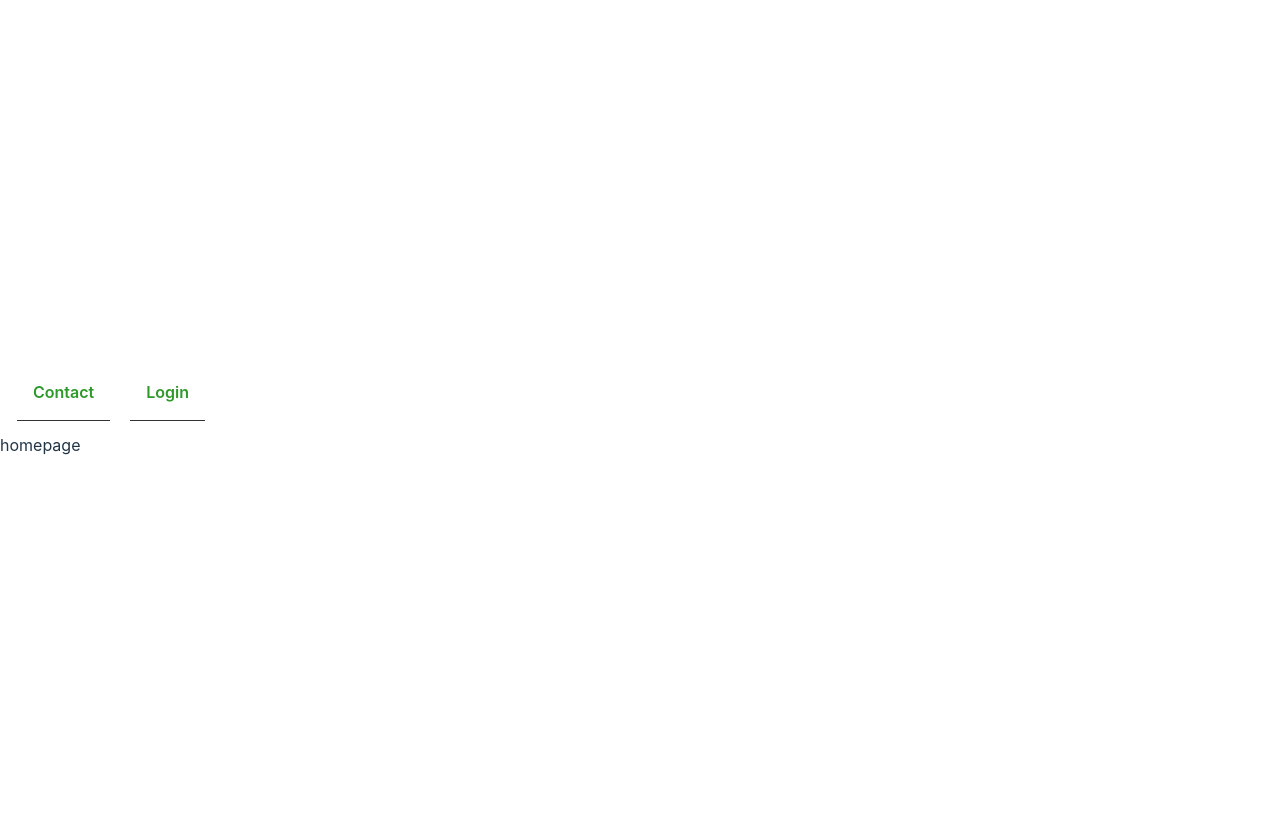
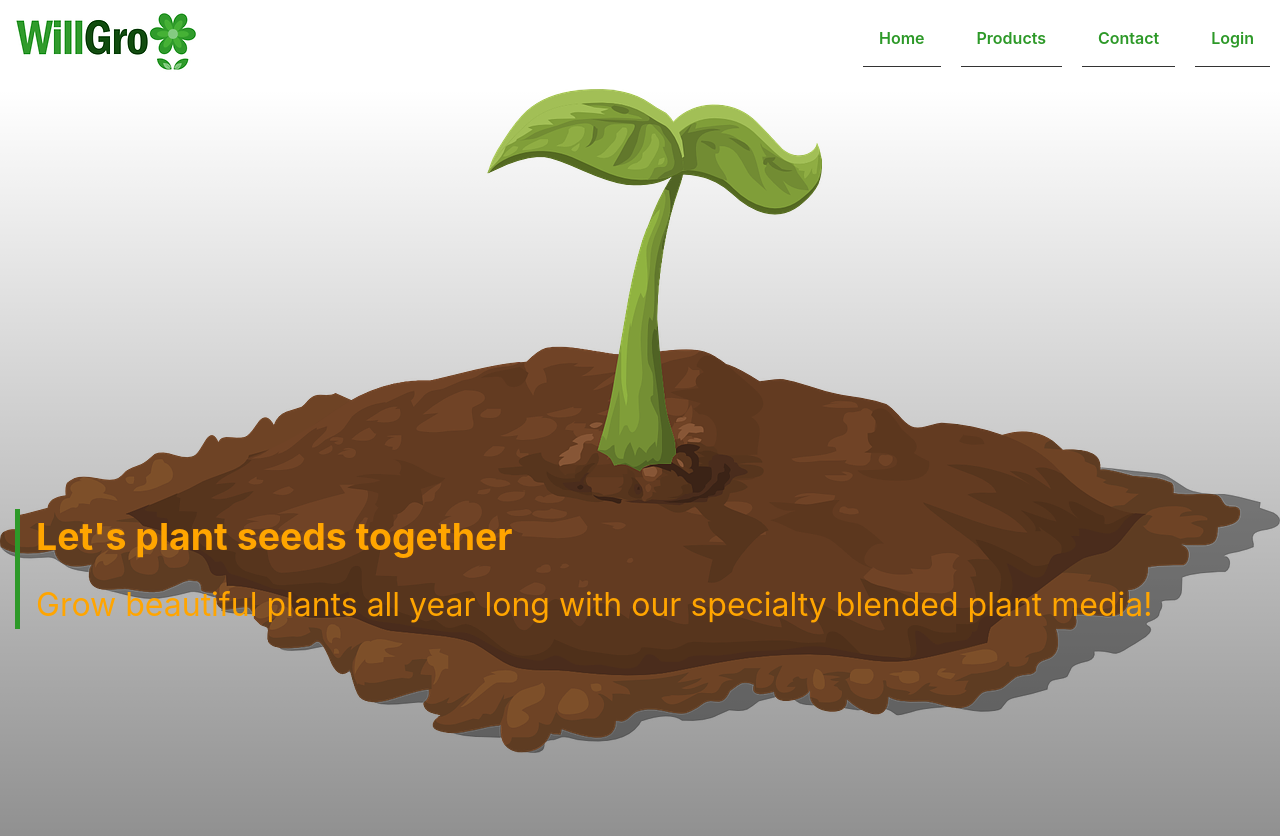
Before and after one commit to TomokiYoshizawa/willgro, a React (Vite) app in the folder client/willgro-client/: page / in a window 1280 px wide. Shown: the top 836 px of the page. Before the commit the page ends 800 px from the top, so only its background shows below. Built offline with nearby package versions, Linux system fonts and the light colour scheme.

Commit message:
add stroy component

```diff
--- a/client/willgro-client/src/App.jsx
+++ b/client/willgro-client/src/App.jsx
@@ -1,3 +1,4 @@
+/* eslint-disable no-unused-vars */
 import React from "react";
 import { BrowserRouter, Routes, Route } from "react-router-dom";
 
@@ -11,7 +12,9 @@ function App() {
     <BrowserRouter>
       <div className="app">
         <Header />
-        <HomePage />
+        <Routes>
+          <Route path="/" element={<HomePage />} />/
+        </Routes>
       </div>
     </BrowserRouter>
   );
--- a/client/willgro-client/src/components/Header/Header.jsx
+++ b/client/willgro-client/src/components/Header/Header.jsx
@@ -1,6 +1,6 @@
+/* eslint-disable no-unused-vars */
 import React, { useState } from "react";
 import willgroLogo from "../../assets/image/willgro.jpg";
-import LoginIcon from "@mui/icons-material/Login";
 
 import "./Header.scss";
 
@@ -24,22 +24,22 @@ function Header() {
             <div className="header__navigation--inner">
               <ul className="header__navigation--list">
                 <li className="header__navigation--item">
-                  <a href="#" className="header__navigation--link">
+                  <a href="/" className="header__navigation--link">
                     Home
                   </a>
                 </li>
                 <li className="header__navigation--item">
-                  <a href="#" className="header__navigation--link">
+                  <a href="/products" className="header__navigation--link">
                     Products
                   </a>
                 </li>
                 <li className="header__navigation--item">
-                  <a href="#" className="header__navigation--link">
+                  <a href="/contact" className="header__navigation--link">
                     Contact
                   </a>
                 </li>
                 <li className="header__navigation--item">
-                  <a href="#" className="header__navigation--link">
+                  <a href="login" className="header__navigation--link">
                     Login
                   </a>
                 </li>
--- a/client/willgro-client/src/components/Header/Header.scss
+++ b/client/willgro-client/src/components/Header/Header.scss
@@ -25,7 +25,7 @@
     top: 0;
     right: -250px;
     bottom: 0;
-    transition: right 0.5s ease;
+    transition: right 1s ease;
     z-index: 3;
 
     &.open {
@@ -49,7 +49,7 @@
     &--inner {
       padding-top: 25px;
       @include tablet {
-        padding-top: 10px;
+        padding-top: 0px;
       }
     }
 
--- /dev/null
+++ b/client/willgro-client/src/components/Hero/Hero.jsx
@@ -0,0 +1,24 @@
+import heroImg from "../../assets/image/plants-hero.png";
+
+import "./Hero.scss";
+
+function Hero() {
+  return (
+    <div className="hero">
+      <div className="hero__wrapper">
+        <div className="hero__img-box">
+          <img src={heroImg} alt="hero" className="hero__img" />
+        </div>
+        <div className="hero__disc-box">
+          <h3 className="hero__heading">Let's plant seeds together</h3>
+          <p className="hero__text">
+            Grow beautiful plants all year long with our specialty blended plant
+            media!
+          </p>
+        </div>
+      </div>
+    </div>
+  );
+}
+
+export default Hero;
--- /dev/null
+++ b/client/willgro-client/src/components/Hero/Hero.scss
@@ -0,0 +1,41 @@
+@use "../../styles/partials/mixins" as *;
+@use "../../styles/partials/variables" as *;
+@use "../../styles/partials/colors" as *;
+
+.hero {
+  &__wrapper {
+    position: relative;
+    width: 100%;
+    background-image: linear-gradient(rgba(0, 0, 0, 0), rgba(0, 0, 0, 0.458));
+    //   url(../../assets/image/plants-hero.png);
+    // background-size: contain;
+    // background-repeat: no-repeat;
+    // background-position: center;
+  }
+
+  &__img {
+    width: 100%;
+    height: 100%;
+    object-fit: cover;
+  }
+
+  &__disc-box {
+    position: relative;
+    width: 90%;
+    font-size: 1.5rem;
+    top: -150px;
+    left: 15px;
+    padding-left: 1rem;
+    color: orange;
+    border-left: 5px solid $willgro-primary;
+    @include tablet {
+      top: -250px;
+      font-size: 2rem;
+    }
+  }
+
+  &__text {
+    // color: red;
+    margin-top: 1rem;
+  }
+}
--- a/client/willgro-client/src/pages/HomePage/HomePage.jsx
+++ b/client/willgro-client/src/pages/HomePage/HomePage.jsx
@@ -1,5 +1,13 @@
+import React from "react";
+
+import Hero from "../../components/Hero/Hero";
+
 function HomePage() {
-  return <div>homepage</div>;
+  return (
+    <div>
+      <Hero />
+    </div>
+  );
 }
 
 export default HomePage;
```
